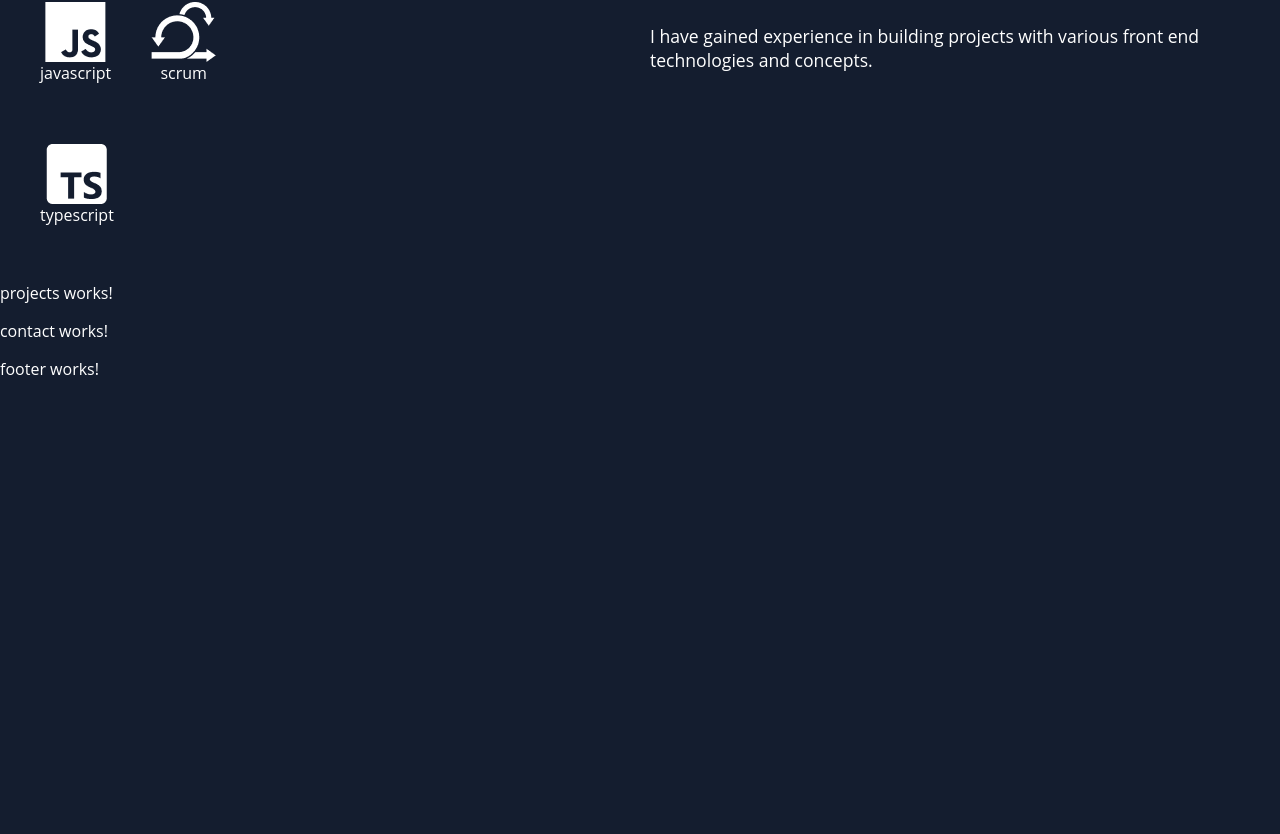
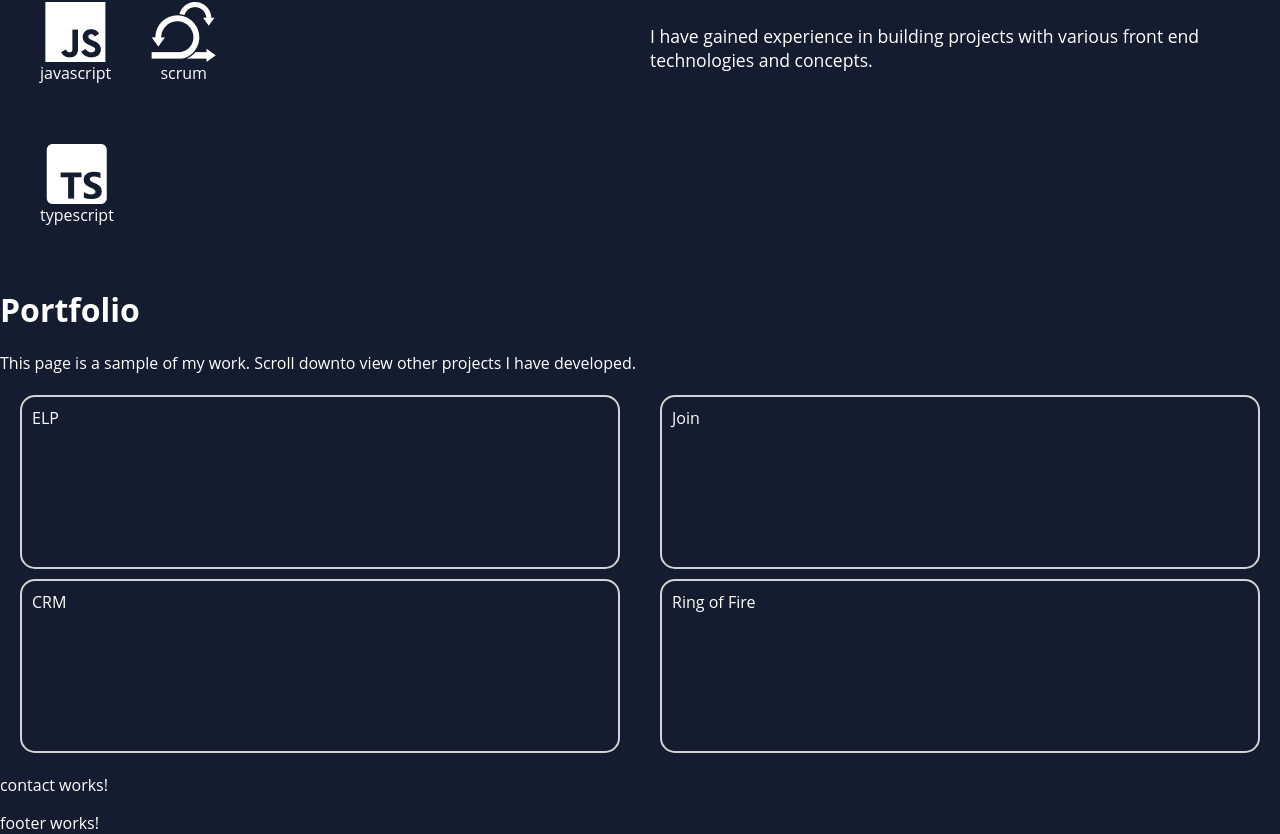
Before and after one commit to KayBeckmann/portfolio, an Angular app: page / in a window 1280 px wide. Shown: the part 1974-2808 px from the top of the page. Before the commit the page ends 2354 px from the top, so only its background shows below. Built offline with nearby package versions, Linux system fonts and the light colour scheme.

Commit message:
created portfolio cards

```diff
--- a/src/app/projects/projects.component.html
+++ b/src/app/projects/projects.component.html
@@ -1,2 +1,14 @@
-<div class="wrapper" id="portfolio"></div>
-<p>projects works!</p>
+<div class="wrapper"></div>
+<div class="headline">
+  <h1>Portfolio</h1>
+  <p>
+    This page is a sample of my work. Scroll downto view other projects I have
+    developed.
+  </p>
+</div>
+<div class="portfolio" id="portfolio">
+  <div class="card">ELP</div>
+  <div class="card">Join</div>
+  <div class="card">CRM</div>
+  <div class="card">Ring of Fire</div>
+</div>
--- a/src/app/projects/projects.component.scss
+++ b/src/app/projects/projects.component.scss
@@ -0,0 +1,16 @@
+.portfolio {
+  display: flex;
+  justify-content: space-around;
+  align-items: center;
+  flex-wrap: wrap;
+  width: 100%;
+
+  .card {
+    width: 45%;
+    height: 150px;
+    margin: 5px;
+    padding: 10px;
+    border: 2px solid lightgray;
+    border-radius: 15px;
+  }
+}
```
